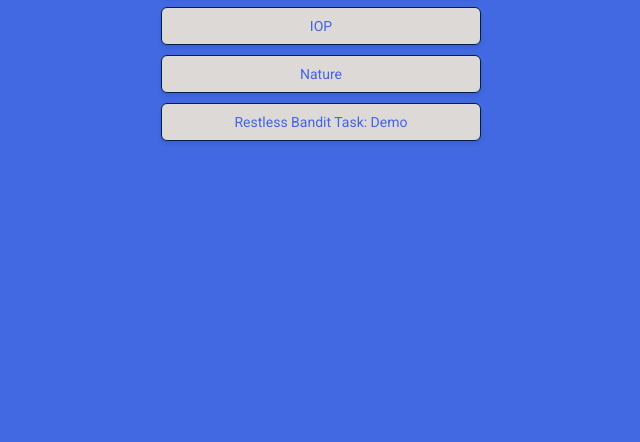
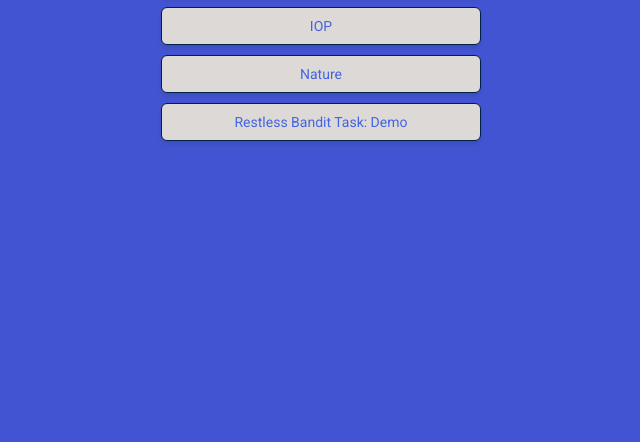
Before and after one commit to hm-281/links, a plain HTML site: page index.html in a window 1280 px wide. Shown: the part 358-800 px from the top of the page, without its empty margins (319-959 px from the left). Drawn offline with Linux system fonts and the light colour scheme.

Commit message:
Update styles.css

```diff
--- a/styles.css
+++ b/styles.css
@@ -6,7 +6,7 @@
 
 body {
   font-family: 'Roboto', sans-serif;
-  background-color: #4369E2;
+  background-color: #4354D2;
   display: flex;
   justify-content: center;
   align-items: center;
```
